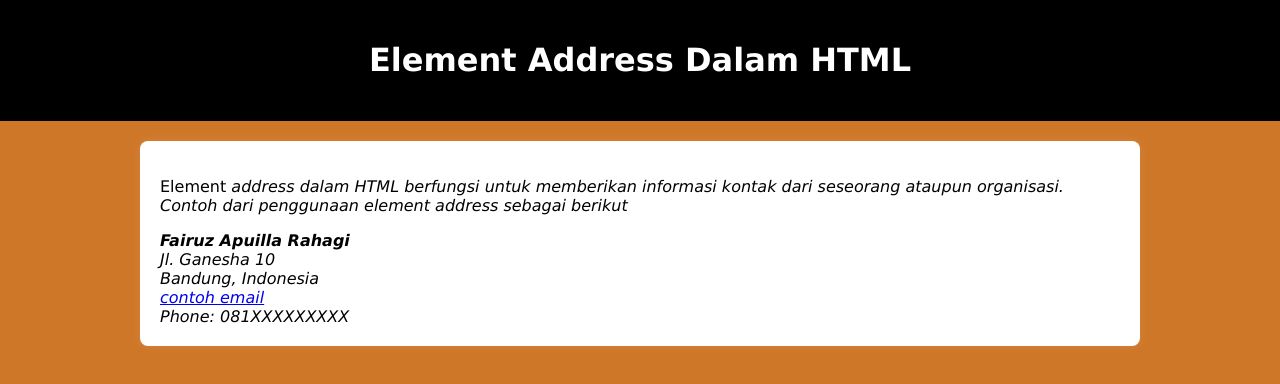
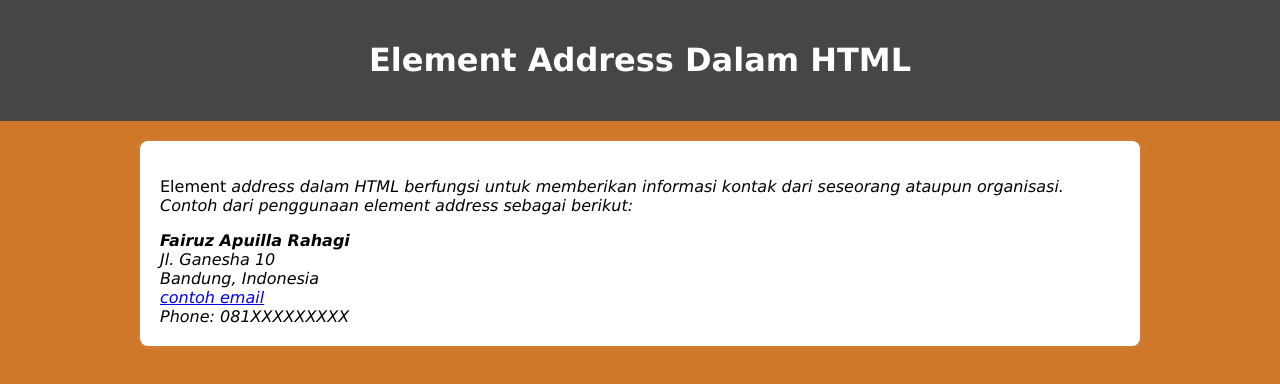
Before and after one commit to FairuzRahagi/FairuzRahagi.github.io, a plain HTML site: page index.html in a window 1280 px wide. Drawn offline with Linux system fonts and the light colour scheme.

Commit message:
Update index.html

```diff
--- a/index.html
+++ b/index.html
@@ -10,7 +10,7 @@
             background-color: #cf7729;
         }
         header {
-            background-color: #000000;
+            background-color: #474646;
             color: #fff;
             padding: 20px;
             text-align: center;
@@ -34,7 +34,7 @@
     </header>
     <div class="container">
         <div class="content">
-            <p>Element <i>address<i> dalam HTML berfungsi untuk memberikan informasi kontak dari seseorang ataupun organisasi. <br>Contoh dari penggunaan element address sebagai berikut</p>
+            <p>Element <i>address<i> dalam HTML berfungsi untuk memberikan informasi kontak dari seseorang ataupun organisasi. <br>Contoh dari penggunaan element address sebagai berikut:</p>
 
             <address>
                 <strong>Fairuz Apuilla Rahagi</strong><br>
```
